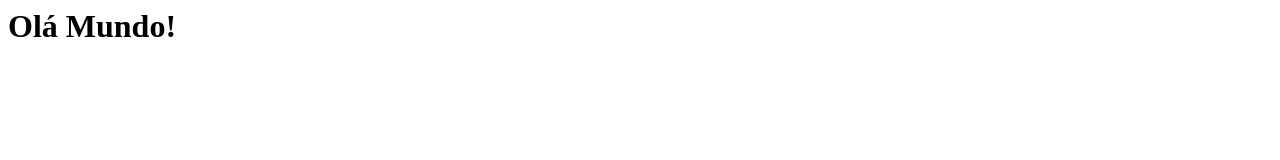
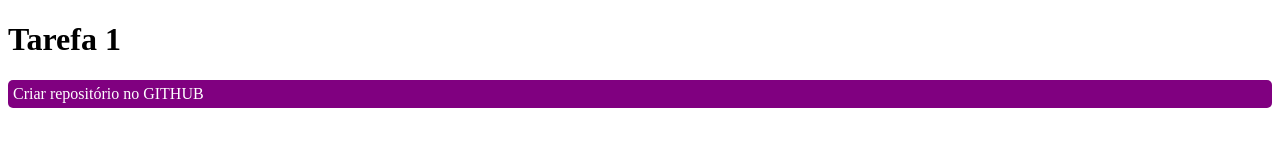
Before and after one commit to iCamilla/iCamilla.github.io, a plain HTML site: page index.html in a window 1280 px wide. Drawn offline with Linux system fonts and the light colour scheme.

Commit message:
Update index.html

```diff
--- a/index.html
+++ b/index.html
@@ -1 +1,20 @@
-<h1>Olá Mundo!</h1>
+<!DOCTYPE html>
+<html lang="pt-BR">
+<head>
+    <meta charset="UTF-8">
+    <meta name="viewport" content="width=device-width, initial-scale=1.0">
+    <title>UFCD 10789</title>
+  <style>
+    p {
+      background-color: purple;
+      color: white;
+      padding: 5px;
+      border-radius: 5px;
+    }
+  </style>
+</head>
+<body>
+    <h1>Tarefa 1</h1>
+  <p>Criar repositório no GITHUB</p>
+</body>
+</html>
```
